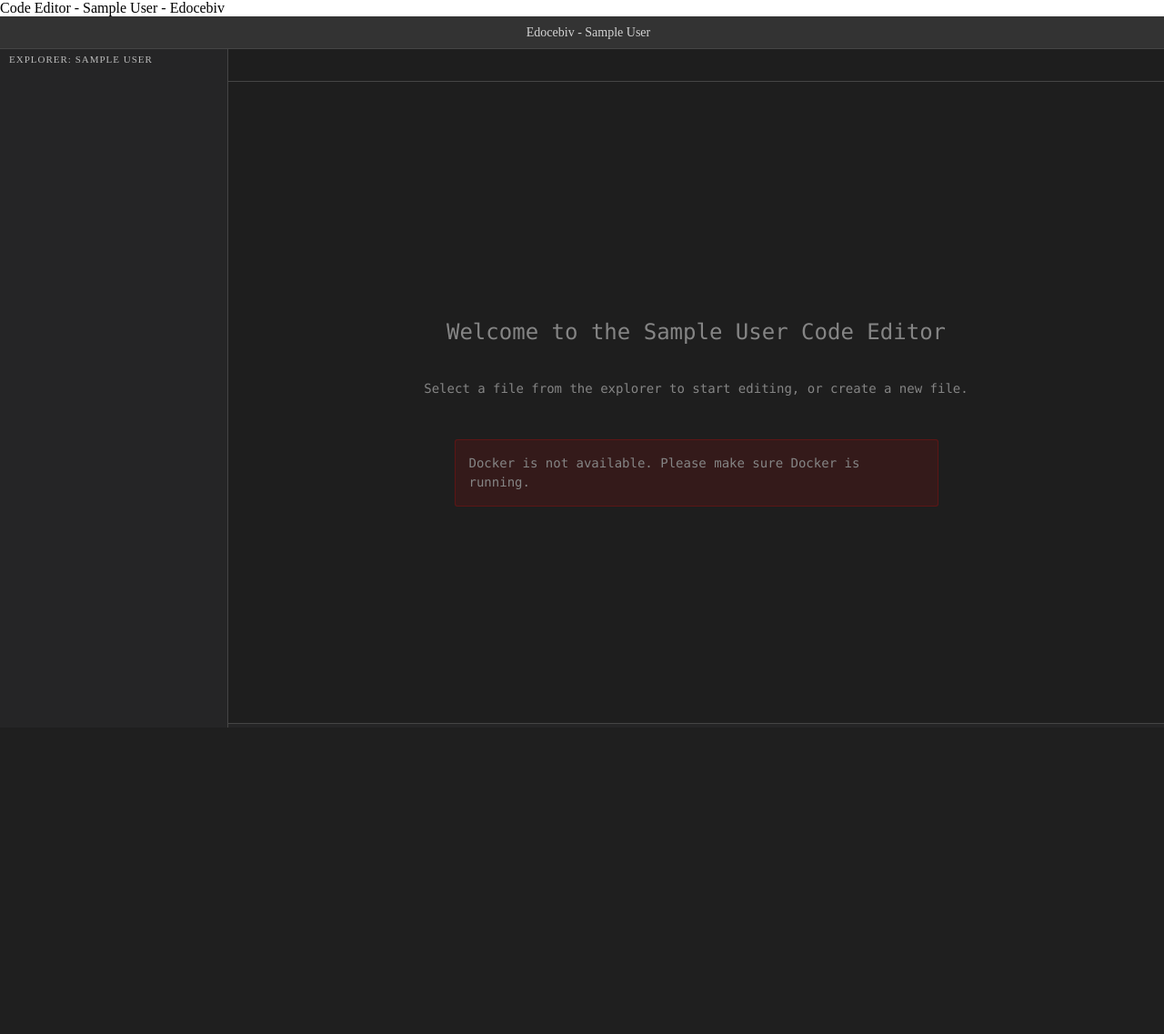
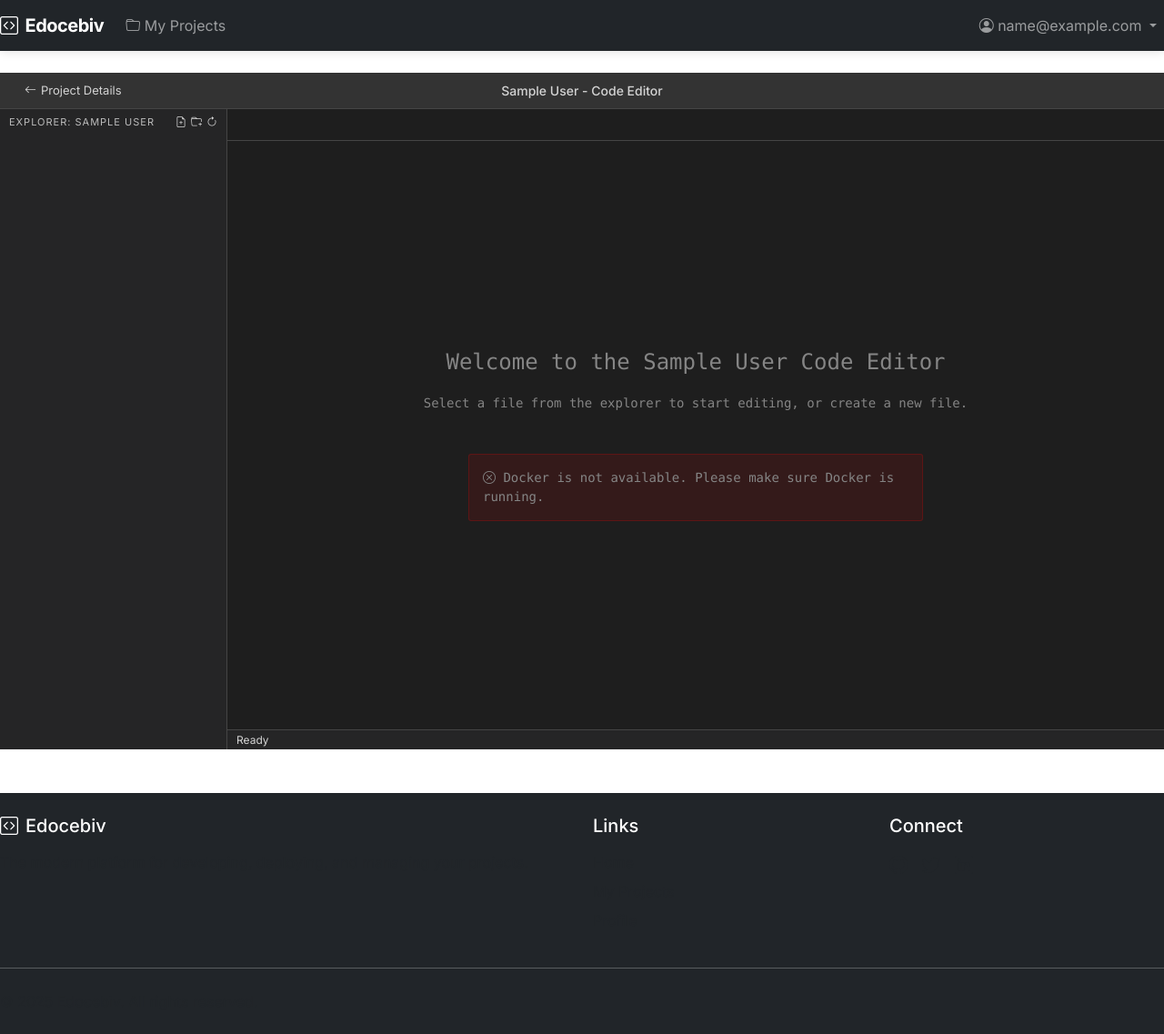
Before and after one commit to vibe-base/edocebiv, a Django app: page /users/projects/1/editor/ in a window 1280 px wide. Shown: the whole page at 91% size. Before the commit the page ends 800 px from the top, so only its background shows below. Run offline with Django 5.2, Linux system fonts and the light colour scheme; a user stored in the database is signed in; tables that the repository leaves empty hold one stand-in row (values such as "Sample post").

Commit message:
I've updated the code editor interface to keep the main navigation bar while still maintaining the VS Code-like appearance. Here's what I've done:
Restored the Base Template:
Added back the {% extends 'base.html' %} to keep the default navbar
Removed the CSS that was hiding the navbar
Adjusted the container height to account for the navbar
Improved the Editor Container:
Modified the container styles to ensure full-width display
Removed unnecessary padding and margins
Ensured proper overflow handling
Enhanced the Editor Header:
Simplified the editor header to complement the navbar
Added a "Back to Project Details" button
Improved the container status indicators
Made the header more visually consistent with the rest of the application
Improved Button Styling:
Enhanced the header buttons with better spacing and hover effects
Added text labels to make functionality clearer
Improved the overall visual hierarchy

```diff
--- a/templates/users/code_editor.html
+++ b/templates/users/code_editor.html
@@ -1,3 +1,5 @@
+{% extends 'base.html' %}
+
 {% block title %}Code Editor - {{ project.title }} - Edocebiv{% endblock %}
 
 {% block extra_css %}
@@ -20,48 +22,49 @@
         --tab-active-bg: #1e1e1e;
     }
 
-    html, body {
-        margin: 0;
+    /* Override container styles for editor */
+    .container {
+        max-width: 100%;
         padding: 0;
-        height: 100%;
-        overflow: hidden;
-    }
-
-    .navbar {
-        display: none; /* Hide the default navbar */
+        margin-top: 0;
     }
 
     .editor-container {
         display: flex;
         flex-direction: column;
-        height: 100vh;
+        height: calc(100vh - 56px); /* Adjust for navbar height */
         background-color: var(--editor-bg);
         color: var(--editor-text);
+        overflow: hidden;
     }
 
     .editor-header {
         background-color: var(--header-bg);
-        height: 35px;
+        height: 40px;
         display: flex;
         align-items: center;
-        padding: 0 10px;
+        padding: 0 15px;
         border-bottom: 1px solid var(--editor-widget-border);
     }
 
     .editor-header-left {
         display: flex;
         align-items: center;
+        min-width: 150px;
     }
 
     .editor-header-center {
         flex: 1;
         text-align: center;
         font-size: 14px;
+        font-weight: 500;
     }
 
     .editor-header-right {
         display: flex;
         align-items: center;
+        min-width: 150px;
+        justify-content: flex-end;
     }
 
     .editor-header-button {
@@ -69,13 +72,22 @@
         border: none;
         color: var(--editor-text);
         cursor: pointer;
-        padding: 5px;
+        padding: 8px 10px;
         margin: 0 2px;
-        font-size: 14px;
+        font-size: 13px;
+        border-radius: 4px;
+        text-decoration: none;
+        display: flex;
+        align-items: center;
+    }
+
+    .editor-header-button i {
+        margin-right: 5px;
     }
 
     .editor-header-button:hover {
         color: white;
+        background-color: rgba(255, 255, 255, 0.1);
     }
 
     .editor-main {
@@ -441,34 +453,28 @@
 
 {% block content %}
 <div class="editor-container">
-    <!-- Header with browser-like controls -->
+    <!-- Editor toolbar -->
     <div class="editor-header">
         <div class="editor-header-left">
-            <a href="{% url 'project_list' %}" class="editor-header-button" title="Back to Projects">
-                <i class="bi bi-arrow-left"></i>
-            </a>
-            <a href="{% url 'project_detail' project.pk %}" class="editor-header-button" title="Project Details">
-                <i class="bi bi-info-circle"></i>
+            <a href="{% url 'project_detail' project.pk %}" class="editor-header-button" title="Back to Project Details">
+                <i class="bi bi-arrow-left"></i> Project Details
             </a>
         </div>
         <div class="editor-header-center">
-            Edocebiv - {{ project.title }}
+            {{ project.title }} - Code Editor
         </div>
         <div class="editor-header-right">
             {% if docker_available and project.has_container %}
                 {% if container_running %}
                     <span class="editor-header-button" title="Container Running">
-                        <i class="bi bi-circle-fill text-success"></i>
+                        <i class="bi bi-circle-fill text-success"></i> Running
                     </span>
                 {% else %}
                     <span class="editor-header-button" title="Container Stopped">
-                        <i class="bi bi-circle-fill text-secondary"></i>
+                        <i class="bi bi-circle-fill text-secondary"></i> Stopped
                     </span>
                 {% endif %}
             {% endif %}
-            <span class="editor-header-button" title="Your Account">
-                <i class="bi bi-person-circle"></i>
-            </span>
         </div>
     </div>
 
```
